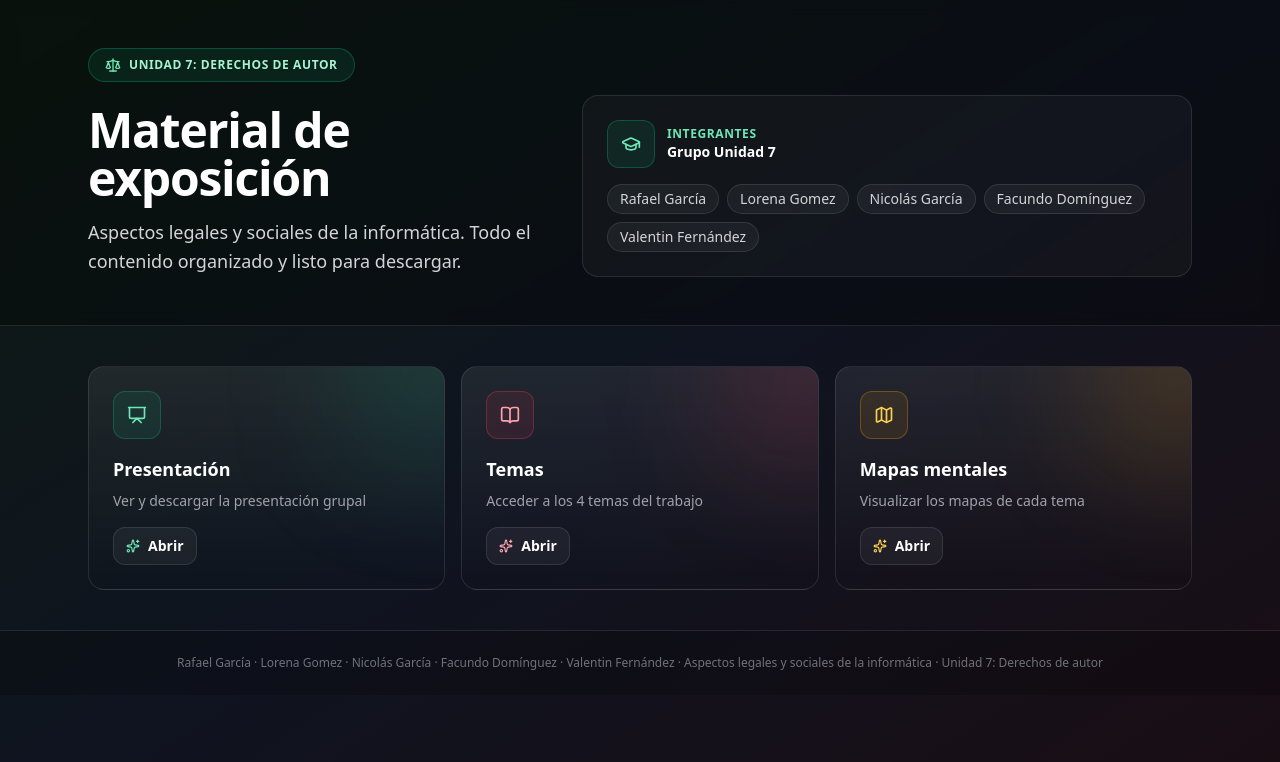
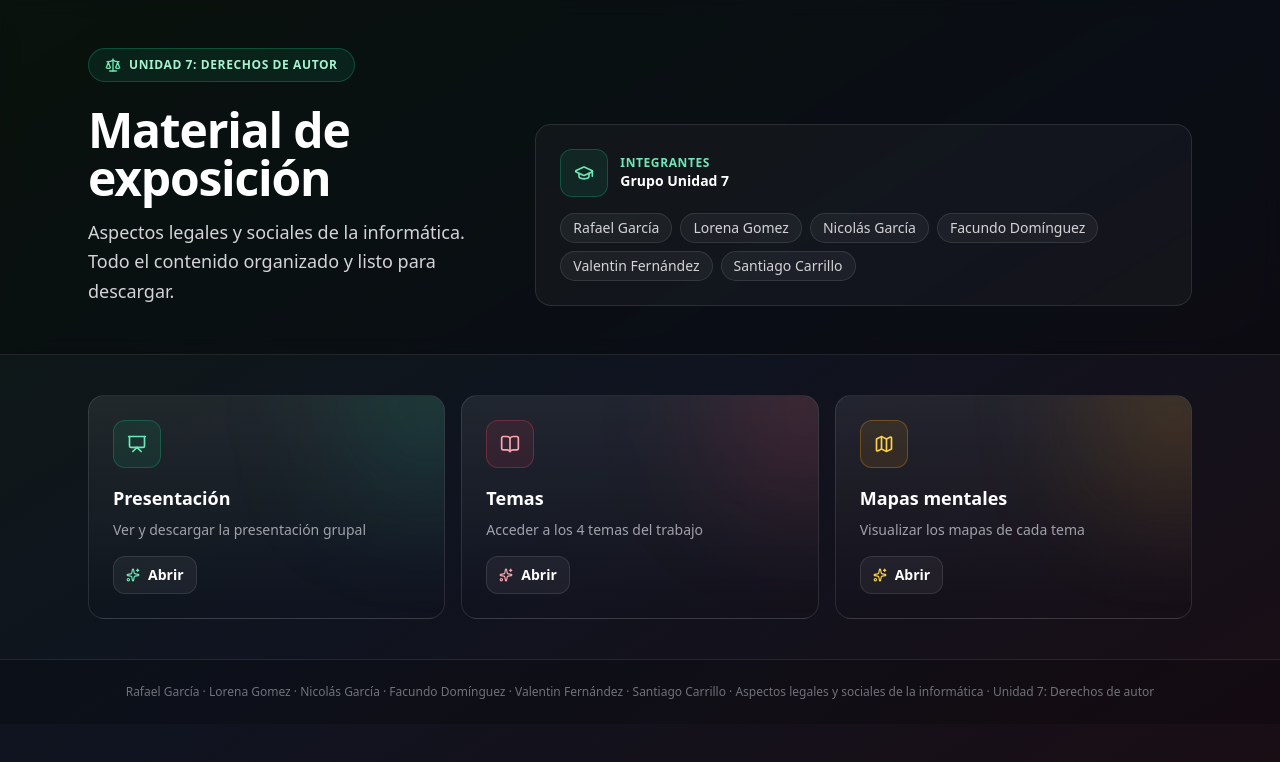
Before and after one commit to FernandezMarcodev/TP-AspectosLegales, a React (Vite) app: page / in a window 1280 px wide. Shown: the top 762 px of the page. Built offline with nearby package versions, Linux system fonts and the light colour scheme.

Commit message:
Nuevo integrante

```diff
--- a/src/App.jsx
+++ b/src/App.jsx
@@ -18,7 +18,7 @@ const meta = {
   unidad: 'Unidad 7: Derechos de autor',
 }
 
-const integrantes = ['Rafael García', 'Lorena Gomez', 'Nicolás García', 'Facundo Domínguez', 'Valentin Fernández']
+const integrantes = ['Rafael García', 'Lorena Gomez', 'Nicolás García', 'Facundo Domínguez', 'Valentin Fernández', 'Santiago Carrillo']
 
 const temasData = [
   { id: 1, titulo: 'Propiedad intelectual', icono: '💡' },
```
